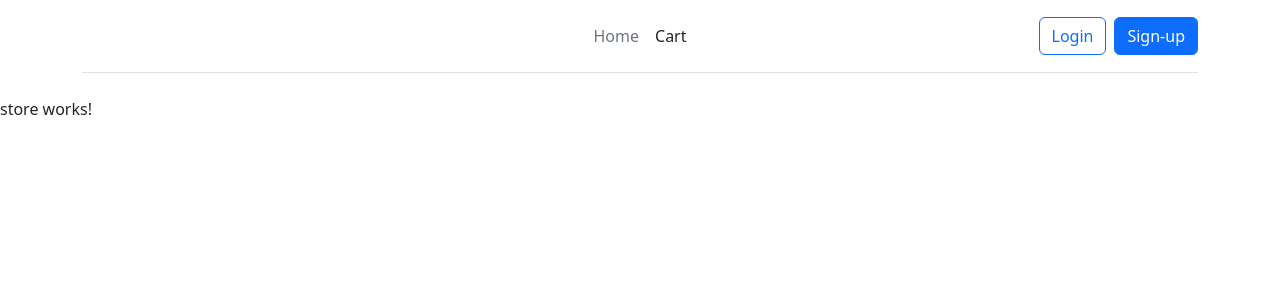
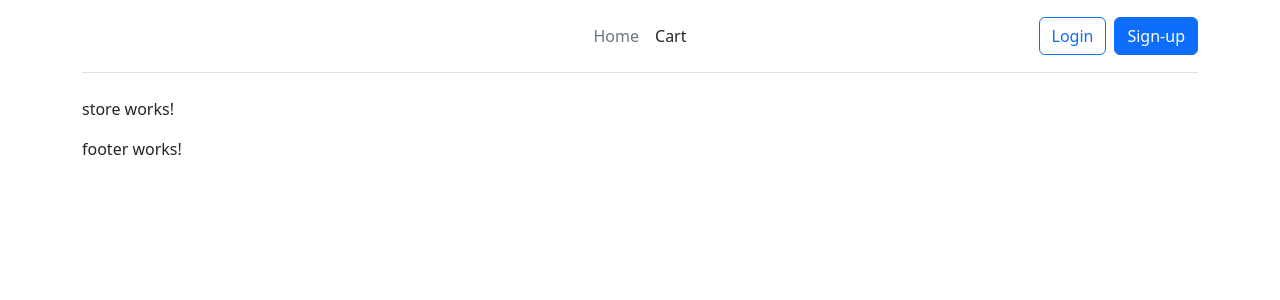
Before and after one commit to masachetti/dio-otaku-commerce, an Angular app: page / in a window 1280 px wide. Shown: the top 300 px of the page. Built offline with nearby package versions, Linux system fonts and the light colour scheme.

Commit message:
Add footer and improve the app style

```diff
--- a/src/app/app.component.html
+++ b/src/app/app.component.html
@@ -1,2 +1,13 @@
 <app-nav></app-nav>
-<router-outlet></router-outlet>
+<div class="container">
+  <div class="row">
+    <div class="col">
+      <router-outlet></router-outlet>
+    </div>
+  </div>
+  <div class="row">
+    <div class="col">
+      <app-footer></app-footer>
+    </div>
+  </div>
+</div>
```
